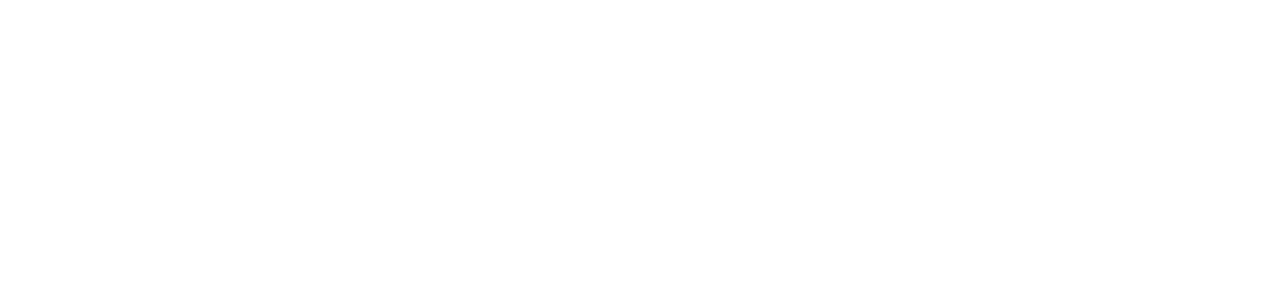
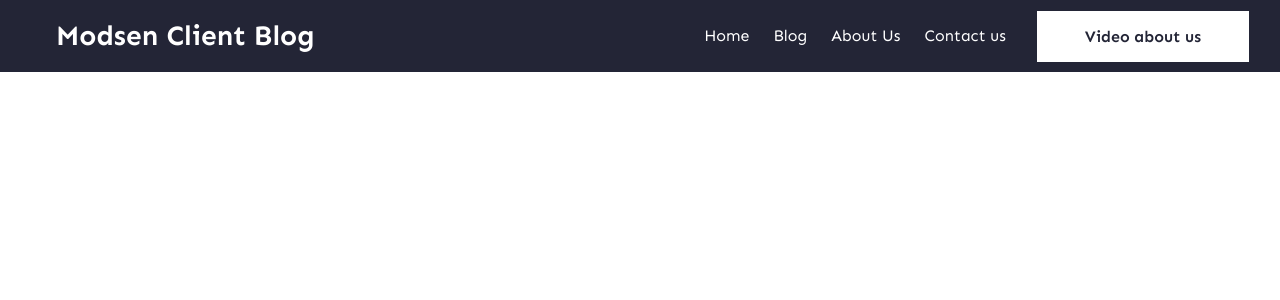
Before and after one commit to Zubovdns/modsen-client-blog, a Next.js app: page / in a window 1280 px wide. Shown: the top 300 px of the page. Built offline with nearby package versions, Linux system fonts and the light colour scheme.

Commit message:
feat: add header and fix fonts

```diff
--- a/src/app/layout.tsx
+++ b/src/app/layout.tsx
@@ -1,7 +1,8 @@
+import { Header } from "@components/Header";
 import type { Metadata } from "next";
 import { Sen } from "next/font/google";
 
-import "@styles/typography.module.scss";
+import "@styles/globals.scss";
 
 export const metadata: Metadata = {
   title: "Modsen Client Blog",
@@ -20,7 +21,10 @@
 }>) {
   return (
     <html lang="en">
-      <body className={`${sen.variable}`}>{children}</body>
+      <body className={`${sen.variable}`}>
+        <Header />
+        {children}
+      </body>
     </html>
   );
 }
--- a/src/components/Header/Header.tsx
+++ b/src/components/Header/Header.tsx
@@ -1 +1,17 @@
-export const Header = () => <div>Header</div>;
+import { Button } from "@components/Button";
+import { NavLink } from "@components/NavLink";
+
+import styles from "./header.module.scss";
+
+export const Header = () => (
+  <header className={styles.header}>
+    <h4 className={styles.title}>Modsen Client Blog</h4>
+    <nav className={styles.navbar}>
+      <NavLink href="/">Home</NavLink>
+      <NavLink href="/blog">Blog</NavLink>
+      <NavLink href="/about-us">About Us</NavLink>
+      <NavLink href="/contact-us">Contact us</NavLink>
+    </nav>
+    <Button label="Video about us" className={styles.button} />
+  </header>
+);
--- a/src/components/Header/header.module.scss
+++ b/src/components/Header/header.module.scss
@@ -0,0 +1,61 @@
+@import "@styles/variables";
+
+.header {
+  display: flex;
+  align-items: center;
+  justify-content: center;
+
+  background-color: $dark;
+}
+
+.title {
+  color: $white;
+  padding: 18px 56px;
+}
+
+.navbar {
+  display: flex;
+  align-items: center;
+  justify-content: flex-end;
+
+  gap: 24px;
+
+  flex: 1;
+}
+
+.link {
+  color: $white;
+  position: relative;
+  transition: color 0.3s ease;
+
+  &::after {
+    content: "";
+    position: absolute;
+    left: 0;
+    bottom: 0;
+    width: 100%;
+    height: 1px;
+    background-color: $white;
+    transform: scaleX(0);
+    transition: transform 0.3s ease;
+    transform-origin: right;
+  }
+
+  &:hover {
+    color: lighten($white, 20%);
+
+    &::after {
+      transform: scaleX(1);
+      transform-origin: left;
+    }
+  }
+}
+
+.button {
+  background-color: $background-light;
+  margin: 0 31px;
+
+  &:hover {
+    background-color: $light-gray;
+  }
+}
```
